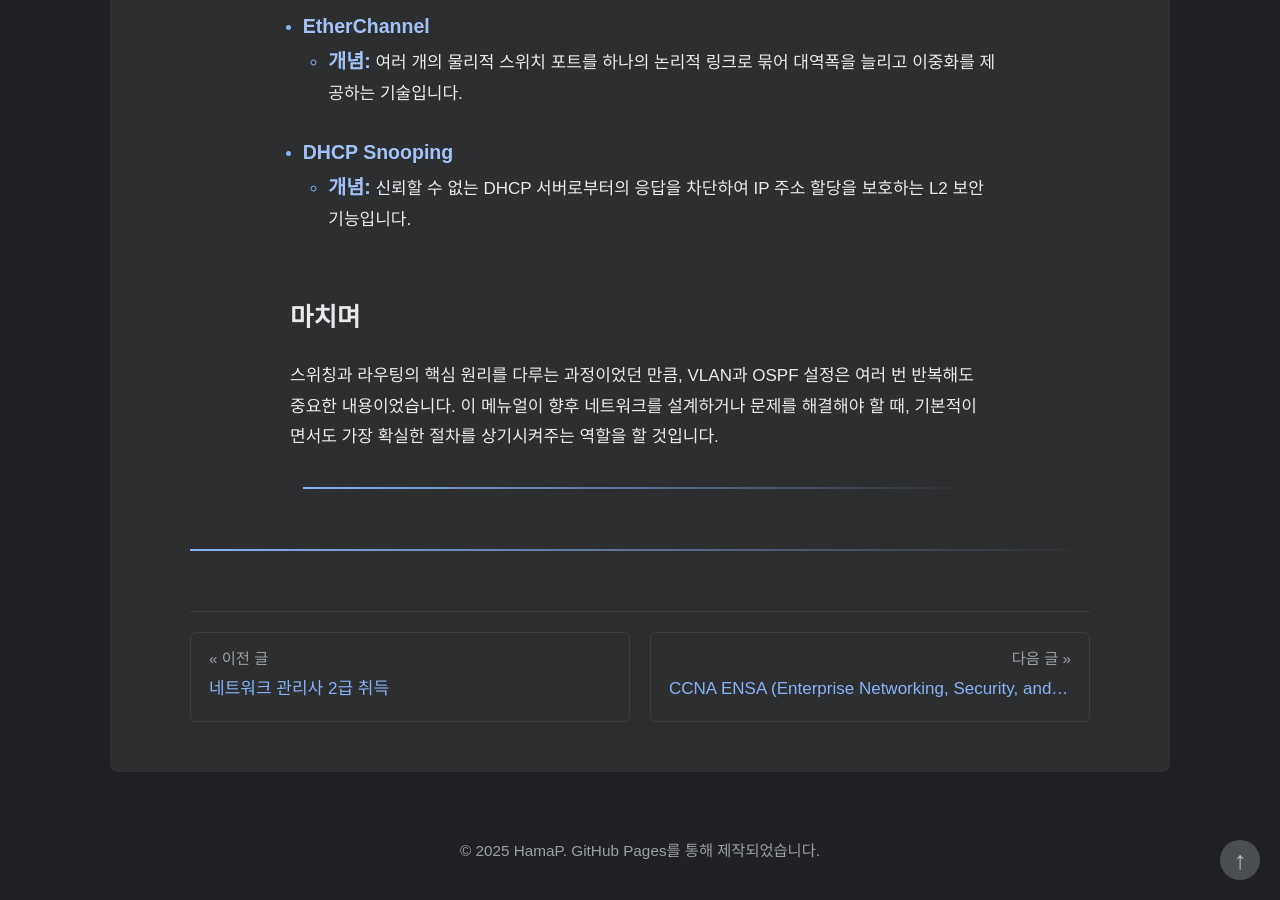
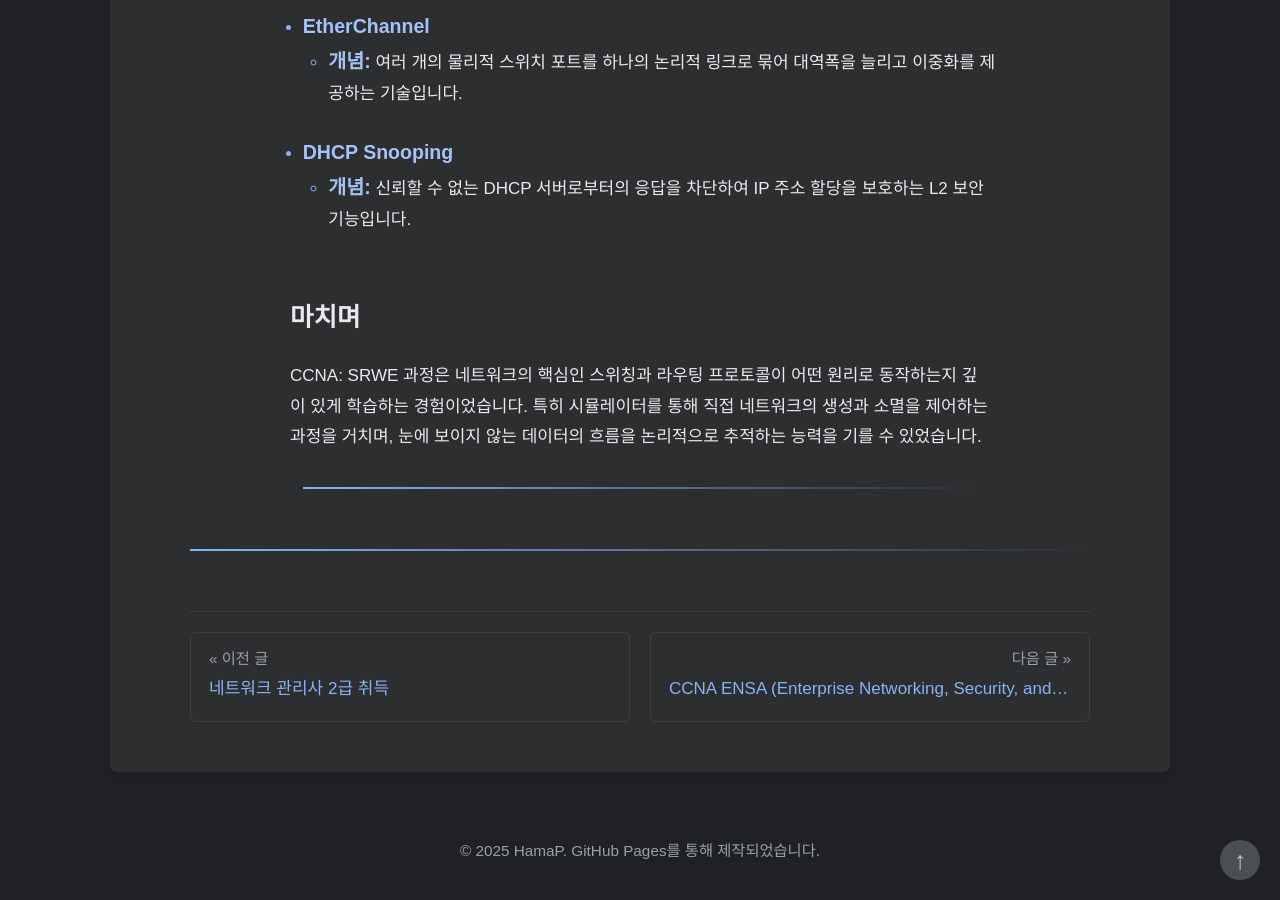
Before and after one commit to HamaP0/HamaP0.github.io, a Jekyll site: the page built from _posts/자격증/2025-07-19-CCNA2_SRWE.md, in a window 1280 px wide and 900 px high, scrolled down 2472 px. Built offline with Jekyll 4.4.1, drawn with Linux system fonts in a browser that asks for light colours; some web fonts are replaced.

Commit message:
Update 2025-07-19-CCNA2_SRWE.md

```diff
--- a/_posts/자격증/2025-07-19-CCNA2_SRWE.md
+++ b/_posts/자격증/2025-07-19-CCNA2_SRWE.md
@@ -66,7 +66,7 @@ Cisco의 CCNA SRWE (Switching, Routing, and Wireless Essentials) 과정을 이
 
 ## 마치며
 
-스위칭과 라우팅의 핵심 원리를 다루는 과정이었던 만큼, VLAN과 OSPF 설정은 여러 번 반복해도 중요한 내용이었습니다. 이 메뉴얼이 향후 네트워크를 설계하거나 문제를 해결해야 할 때, 기본적이면서도 가장 확실한 절차를 상기시켜주는 역할을 할 것입니다.
+CCNA: SRWE 과정은 네트워크의 핵심인 스위칭과 라우팅 프로토콜이 어떤 원리로 동작하는지 깊이 있게 학습하는 경험이었습니다. 특히 시뮬레이터를 통해 직접 네트워크의 생성과 소멸을 제어하는 과정을 거치며, 눈에 보이지 않는 데이터의 흐름을 논리적으로 추적하는 능력을 기를 수 있었습니다.
 
 
 <hr class="short-rule">
```
